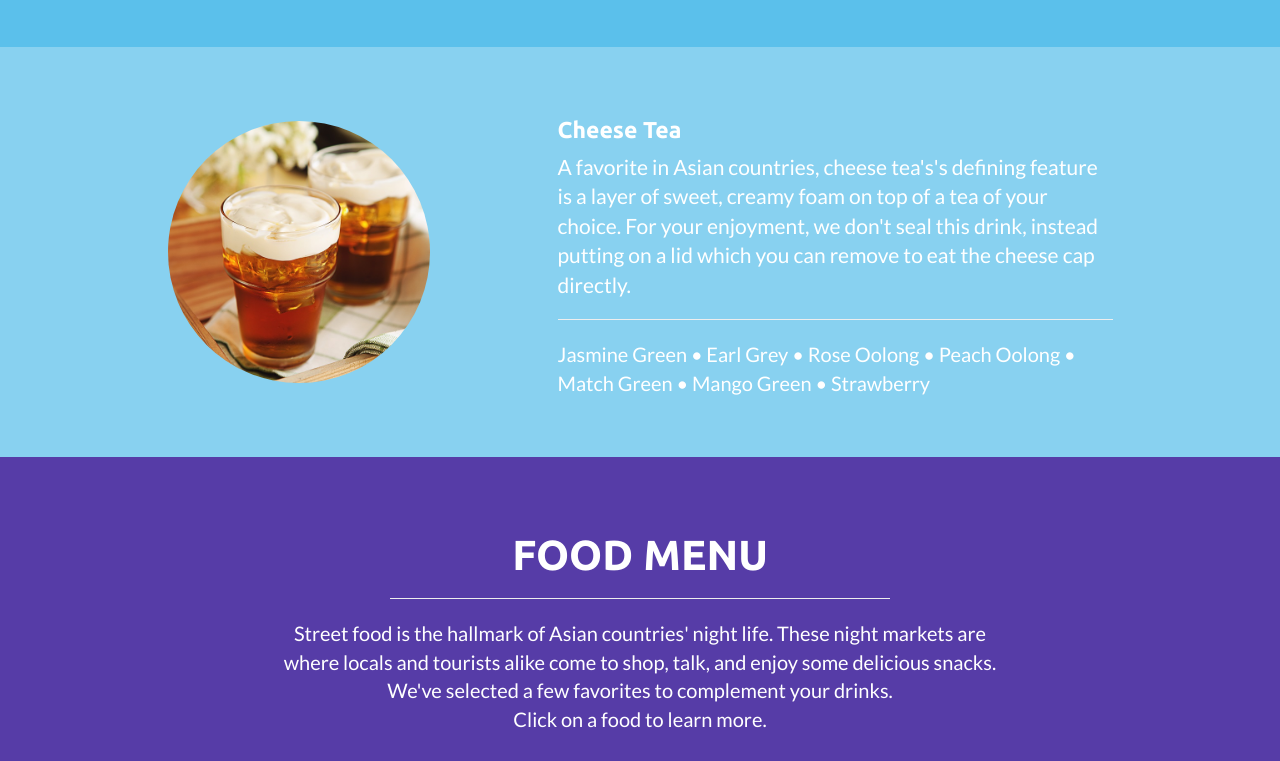
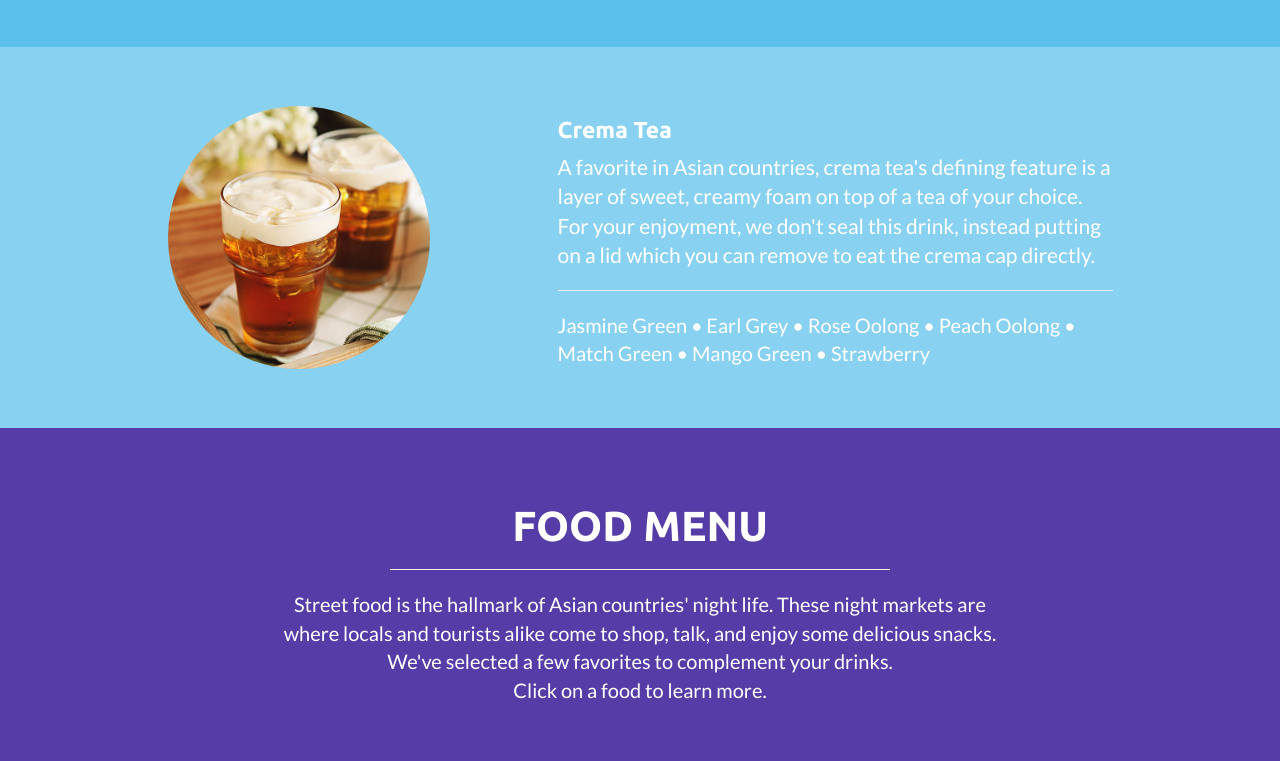
Before and after one commit to th1nkp4n/quicklych, a website: page index.html in a window 1280 px wide. Shown: the part 3066-3827 px from the top of the page. Drawn offline with nearby package versions, Linux system fonts and the light colour scheme; grey boxes are pictures that could not be loaded; a web font is replaced by a local one.

Commit message:
update hours, banner, and menu

```diff
--- a/index.html
+++ b/index.html
@@ -252,10 +252,10 @@
                         <img class="img-circle img-responsive" src="img/menu/crema.png">
                     </div>
                     <div class="col-lg-6 col-lg-offset-1 col-sm-8">
-                        <h3 class="section-heading">Cheese Tea</h3>
-                        <p class="lead">A favorite in Asian countries, cheese tea's's defining feature is a layer of sweet,
+                        <h3 class="section-heading">Crema Tea</h3>
+                        <p class="lead">A favorite in Asian countries, crema tea's defining feature is a layer of sweet,
                           creamy foam on top of a tea of your choice. For your enjoyment, we don't seal this drink,
-                          instead putting on a lid which you can remove to eat the cheese cap directly.
+                          instead putting on a lid which you can remove to eat the crema cap directly.
                         </p>
                         <hr size=2 width=100%>
                         <p>Jasmine Green • Earl Grey • Rose Oolong • Peach Oolong • Match Green • Mango Green • Strawberry
@@ -413,10 +413,10 @@
                         <br>Chapel Hill, North Carolina 27517</strong>
                     </p>
                     <p>Hours:<br>
-                        <strong>Mon-Thu: </strong> 11AM-9:00PM
-                        <br><strong>Fri & Sat: </strong> 11AM-9:30PM
-                        <br><strong>Sun: </strong>12PM-9PM
-                        <br> *Note: Our kitchen closes thirty minutes before the posted closing time.
+                        <strong>Mon-Thu: </strong> 11AM-8:00PM
+                        <br><strong>Fri & Sat: </strong> 11AM-9PM
+                        <br><strong>Sun: </strong>12PM-8PM
+                        <!-- <br> *Note: Our kitchen closes thirty minutes before the posted closing time. -->
                     </p>
                 </div>
                 <div class="clearfix"></div>
```
Also changed, not shown: img/banner-1.jpg.
